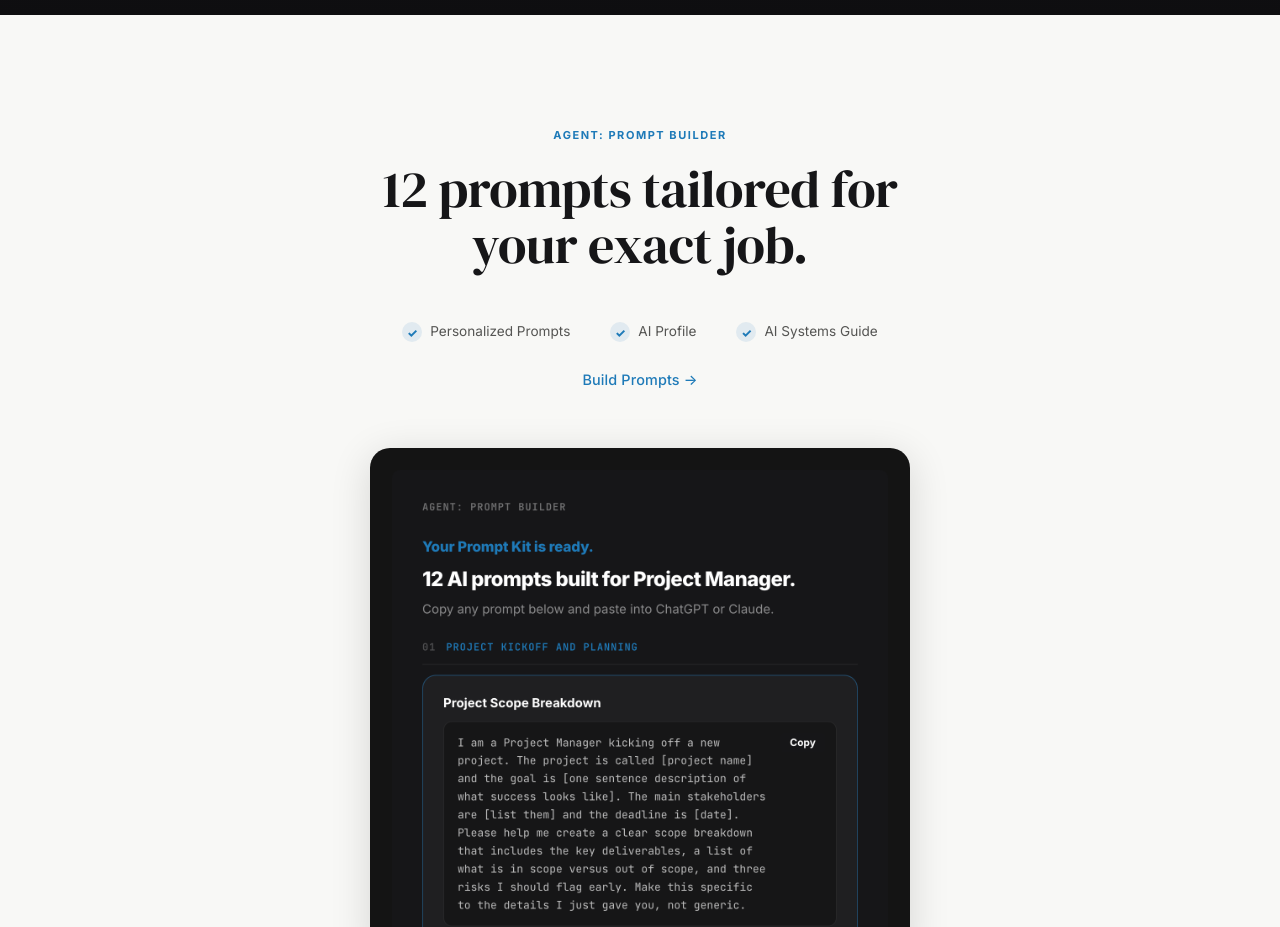
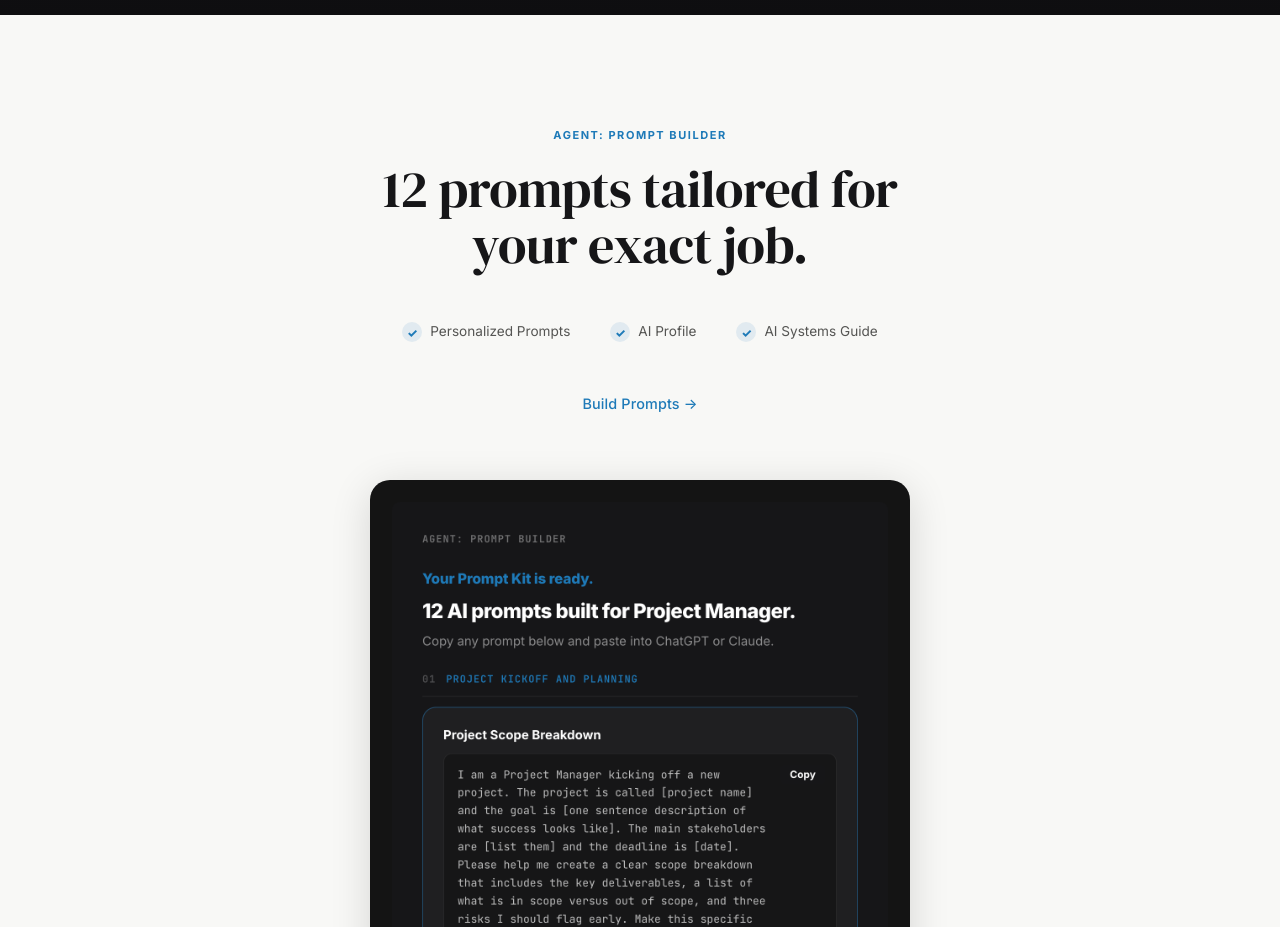
Before and after one commit to coolcalvin457-tech/agent-timesaver-nextjs, a Next.js app: page / in a window 1280 px wide. Shown: the part 1320-2247 px from the top of the page. Built offline with nearby package versions, Linux system fonts and the light colour scheme.

Commit message:
Prompt Builder: balance spacing around CTA

```diff
--- a/app/page.tsx
+++ b/app/page.tsx
@@ -66,7 +66,7 @@ export default function Home() {
           <div className="container">
 
             {/* Centered header */}
-            <div style={{ maxWidth: "880px", margin: "0 auto", textAlign: "center", marginBottom: "56px" }}>
+            <div style={{ maxWidth: "880px", margin: "0 auto", textAlign: "center", marginBottom: "64px" }}>
               <div className="eyebrow" style={{ marginBottom: "16px" }}>AGENT: Prompt Builder</div>
               <h2
                 className="heading-1"
@@ -77,7 +77,7 @@ export default function Home() {
               </h2>
 
               {/* Compact horizontal kit items */}
-              <div className="prompt-builder-kit-row" style={{ marginBottom: "24px" }}>
+              <div className="prompt-builder-kit-row" style={{ marginBottom: "48px" }}>
                 <div className="prompt-builder-kit-pill">
                   <span className="kit-item-check" style={{ fontSize: "0.75rem" }}>✓</span>
                   <span>Personalized Prompts</span>
```
